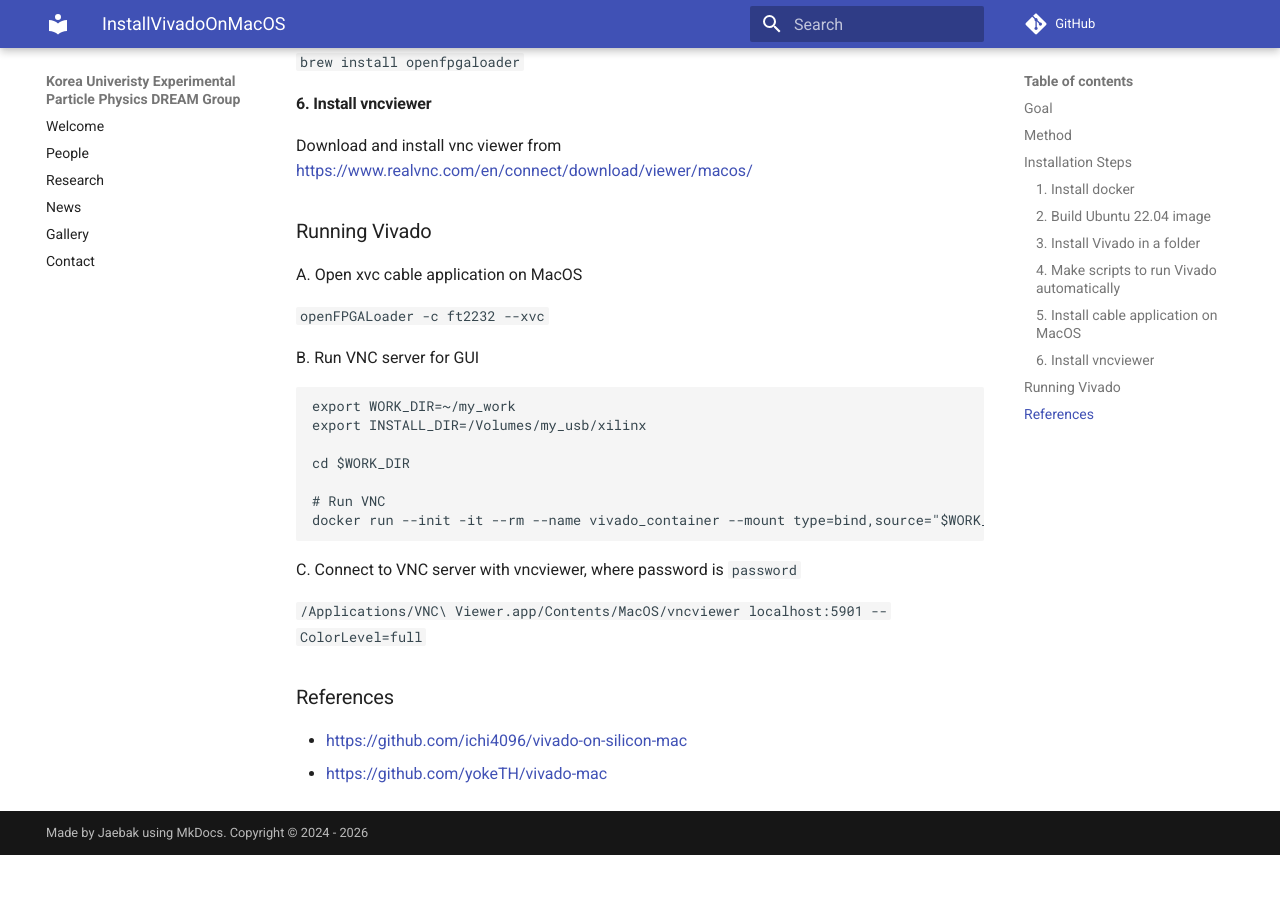
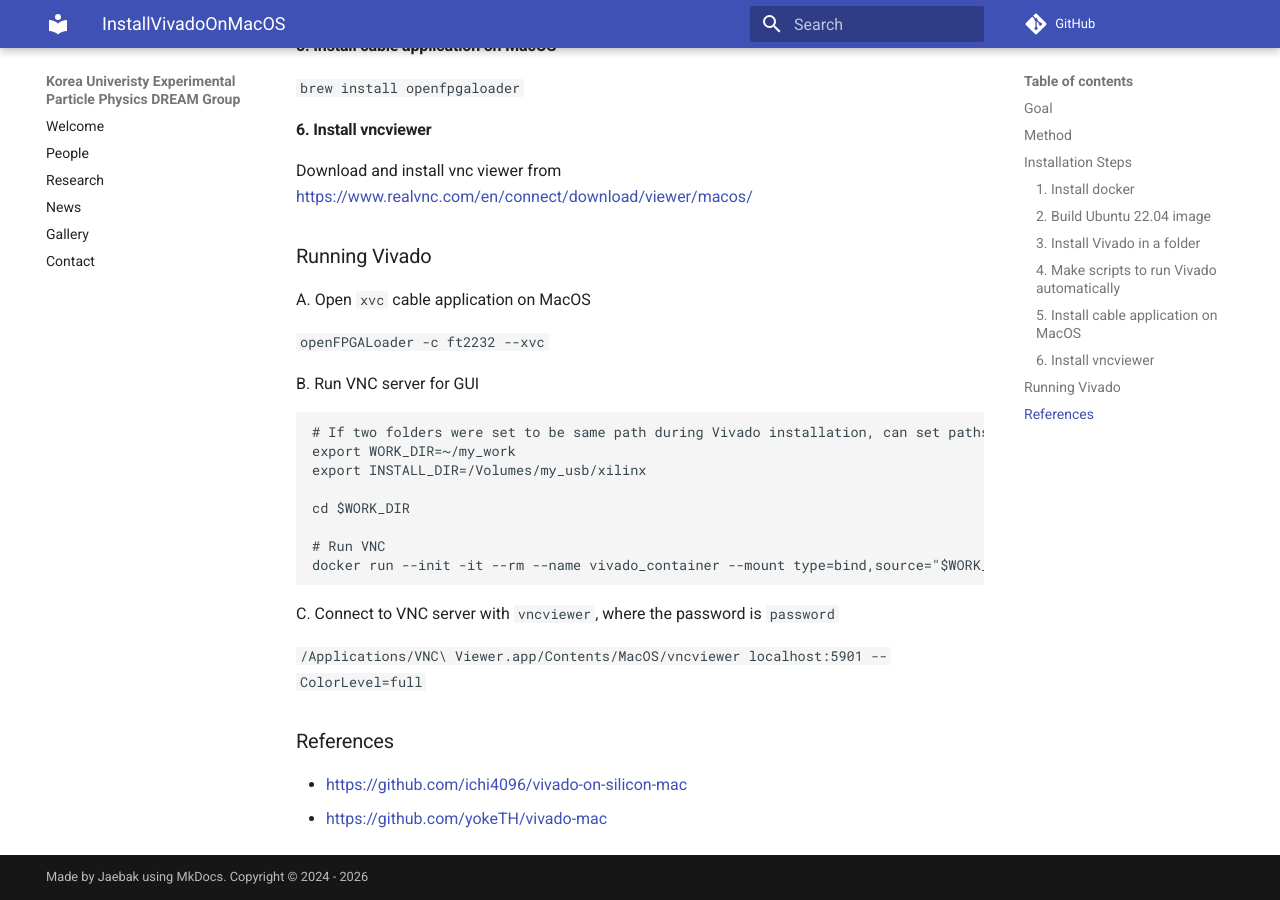
Before and after one commit to jaebak/ku-dream-group, an MkDocs documentation site: the page built from docs/research/InstallVivadoOnMacOS.md, in a window 1280 px wide and 900 px high, scrolled down 5216 px. Built offline with MkDocs 1.6.1 and Material for MkDocs 9.7.7, drawn with Linux system fonts in a browser that asks for light colours; comment, search, counter and statistics services are not loaded; before the commit the page ends 6071 px from its top, so only the background shows below that; some of the changed text lies outside the part shown.

Commit message:
Fix install vivado on mac

````diff
--- a/docs/research/InstallVivadoOnMacOS.md
+++ b/docs/research/InstallVivadoOnMacOS.md
@@ -20,7 +20,7 @@
 5. Install cable application on MacOS
 6. Install vncviewer
 
-There will be two folders used in installation.
+There will be two folders used in installation, where the two folders can be set to be the same path.
 
   - `WORK_DIR`: Folder used when running vivado. Requries few GB of disk space.
   - `INSTALL_DIR`: Folder that holds vivado. Requires over 64 GB of disk space.
@@ -247,7 +247,7 @@
 
 ### Running Vivado
 
-A. Open xvc cable application on MacOS
+A. Open `xvc` cable application on MacOS
 
 `openFPGALoader -c ft2232 --xvc`
 
@@ -255,6 +255,7 @@
 
 
 ```
+# If two folders were set to be same path during Vivado installation, can set paths to be the same below.
 export WORK_DIR=~/my_work
 export INSTALL_DIR=/Volumes/my_usb/xilinx
 
@@ -264,7 +265,7 @@
 docker run --init -it --rm --name vivado_container --mount type=bind,source="$WORK_DIR",target="/home/user" --mount type=bind,source="$INSTALL_DIR",target="/opt" -p 127.0.0.1:5901:5901 --platform linux/amd64 x64-linux sudo -H -u user vncserver -DisconnectClients -NeverShared -nocursor -geometry 1920x1080 -SecurityTypes VncAuth -PasswordFile /vncpasswd -localhost no -verbose -fg -RawKeyboard -RemapKeys "0xffe9->0xff7e,0xffe7->0xff7e" -- LXDE
 ```
 
-C. Connect to VNC server with vncviewer, where password is `password`
+C. Connect to VNC server with `vncviewer`, where the password is `password`
 
 `/Applications/VNC\ Viewer.app/Contents/MacOS/vncviewer localhost:5901 --ColorLevel=full`
 
````
